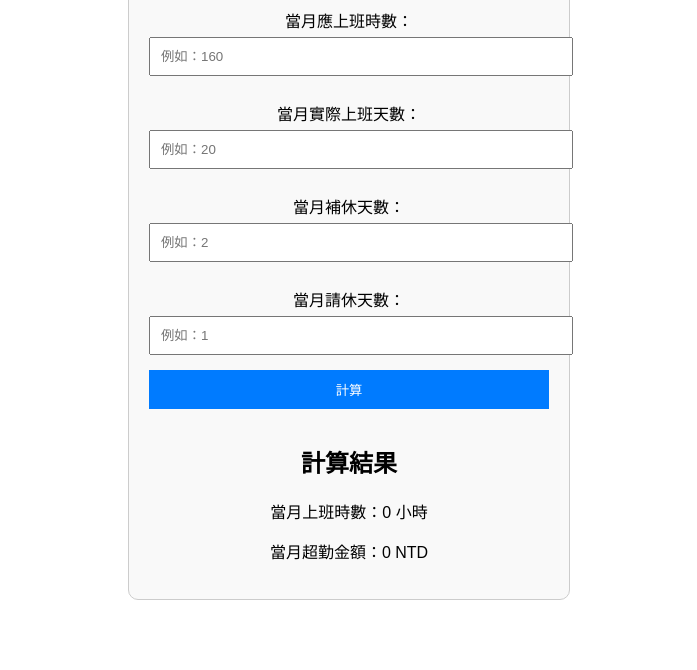
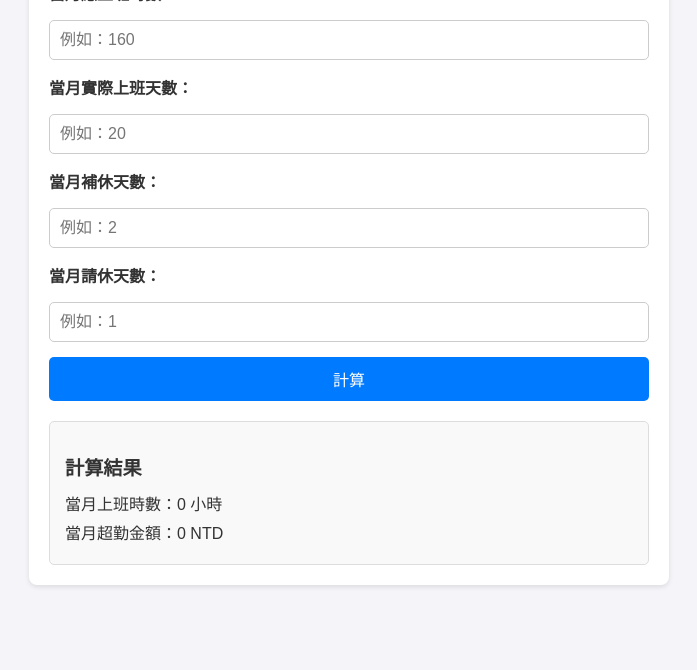
Before and after one commit to SkingJous/-, a plain HTML site: page index.html in a window 1280 px wide. Shown: the part 130-800 px from the top of the page, without its empty margins (291-988 px from the left). Drawn offline with Linux system fonts and the light colour scheme.

Commit message:
Update style.css

```diff
--- a/style.css
+++ b/style.css
@@ -1,36 +1,92 @@
+/* 全局樣式 */
 body {
   font-family: Arial, sans-serif;
-  text-align: center;
-  padding: 20px;
+  margin: 0;
+  padding: 0;
+  background-color: #f4f4f9;
+  color: #333;
 }
 
+/* 容器樣式 */
 .container {
-  max-width: 400px;
-  margin: auto;
+  max-width: 600px;
+  margin: 20px auto;
   padding: 20px;
-  border: 1px solid #ccc;
-  border-radius: 10px;
-  background-color: #f9f9f9;
+  background: #fff;
+  border-radius: 8px;
+  box-shadow: 0 2px 5px rgba(0, 0, 0, 0.1);
 }
 
-form label {
-  display: block;
-  margin: 10px 0 5px;
+/* 標題 */
+h1 {
+  font-size: 1.5rem;
+  text-align: center;
+  margin-bottom: 20px;
 }
 
-form input, form button {
-  width: 100%;
+/* 表單樣式 */
+form {
+  display: flex;
+  flex-direction: column;
+  gap: 15px;
+}
+
+label {
+  font-weight: bold;
+}
+
+input[type="number"] {
   padding: 10px;
-  margin-bottom: 15px;
+  font-size: 1rem;
+  border: 1px solid #ccc;
+  border-radius: 5px;
 }
 
 button {
-  background-color: #007BFF;
+  padding: 10px;
+  font-size: 1rem;
+  background-color: #007bff;
   color: white;
   border: none;
+  border-radius: 5px;
   cursor: pointer;
 }
 
 button:hover {
   background-color: #0056b3;
 }
+
+/* 結果樣式 */
+#result {
+  margin-top: 20px;
+  padding: 15px;
+  background: #f9f9f9;
+  border: 1px solid #ddd;
+  border-radius: 5px;
+}
+
+#result h2 {
+  font-size: 1.2rem;
+  margin-bottom: 10px;
+}
+
+#result p {
+  font-size: 1rem;
+  margin: 5px 0;
+}
+
+/* 響應式設計 */
+@media (max-width: 768px) {
+  .container {
+    margin: 10px;
+    padding: 15px;
+  }
+
+  h1 {
+    font-size: 1.2rem;
+  }
+
+  input[type="number"], button {
+    font-size: 0.9rem;
+  }
+}
```
